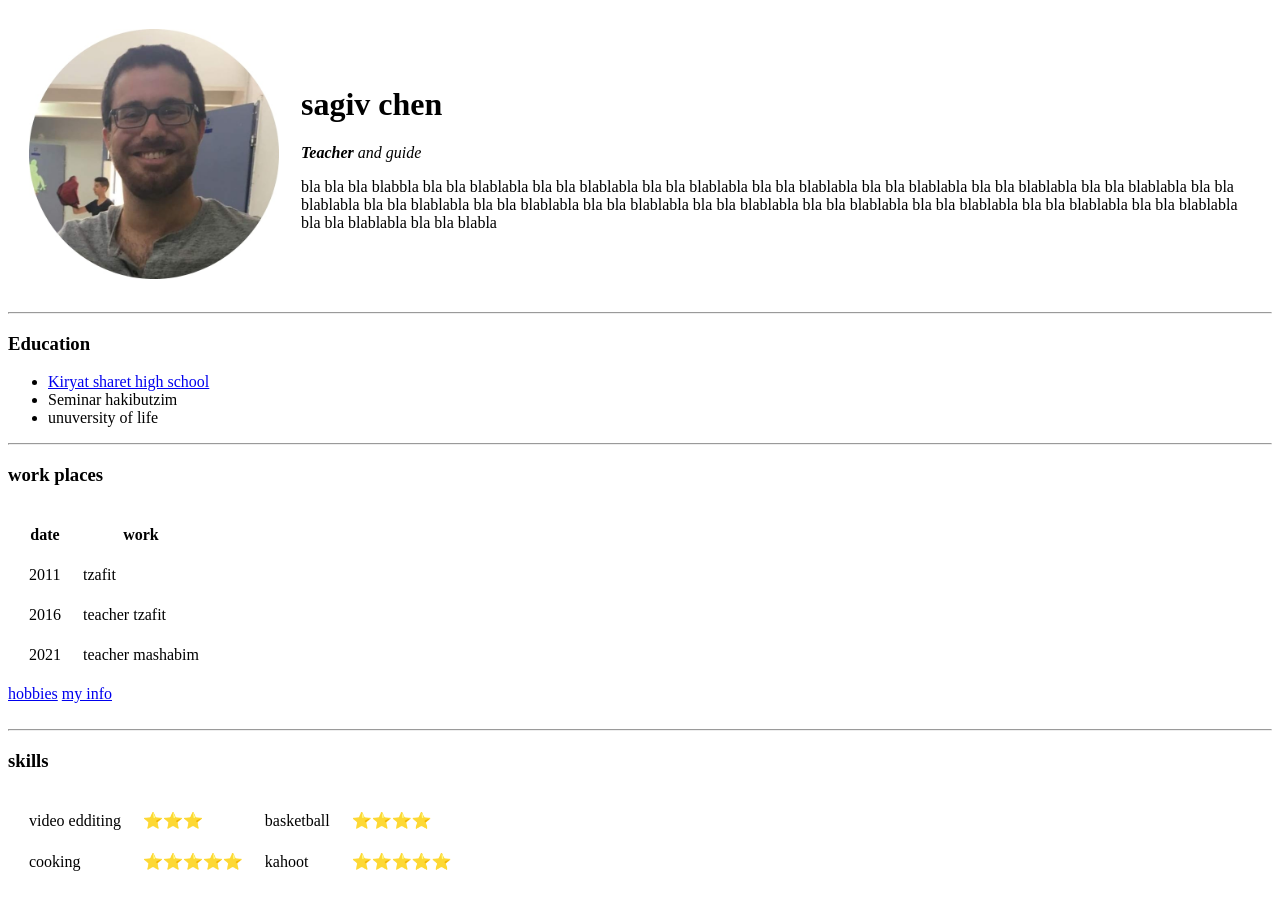
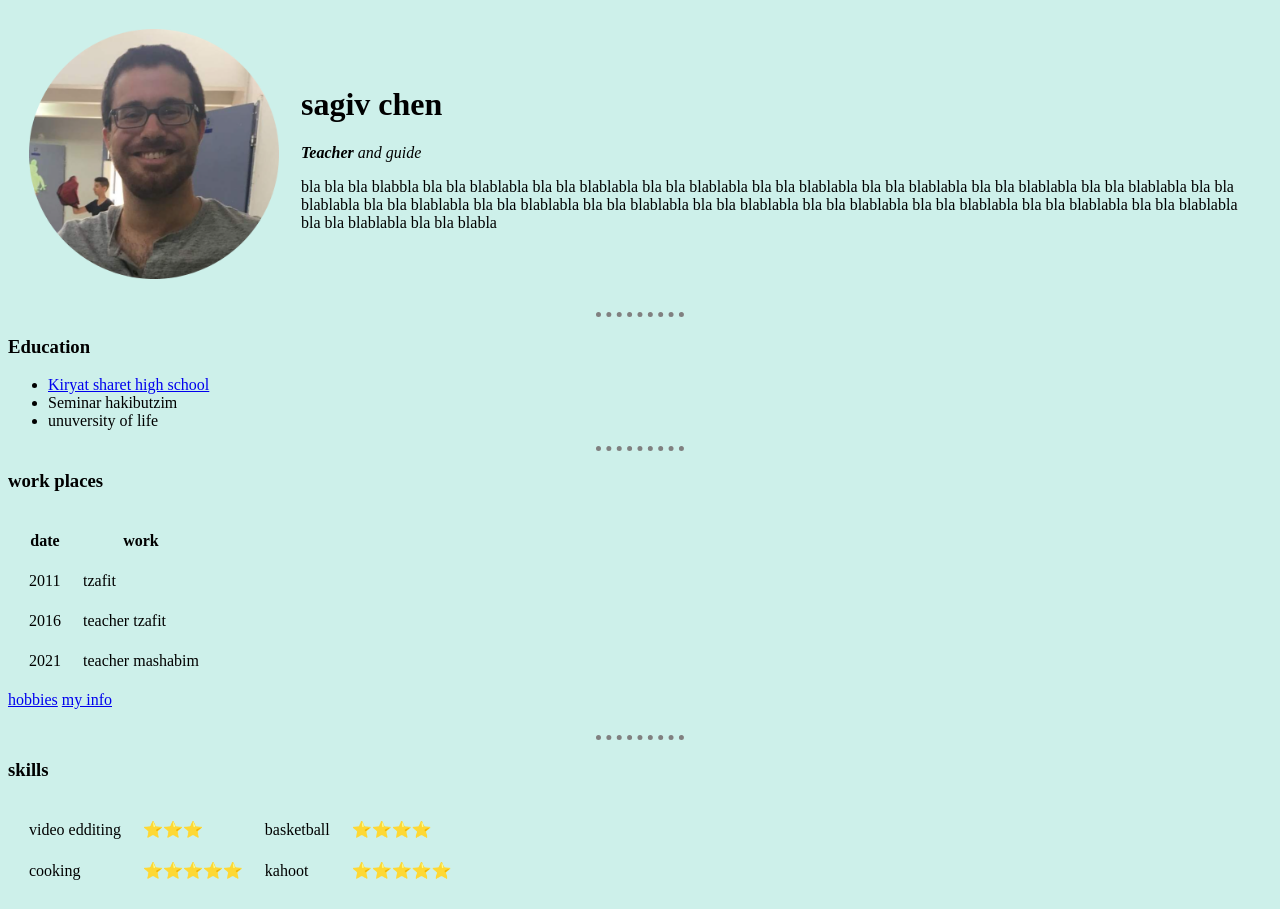
Before and after one commit to sagivchen/cv, a plain HTML site: page index.html in a window 1280 px wide. Drawn offline with Linux system fonts and the light colour scheme.

Commit message:
Add files via upload

```diff
--- a/index.html
+++ b/index.html
@@ -4,12 +4,25 @@
 <head>
   <meta charset="utf-8">
   <title>🙏sagivada🙏</title>
+
+  <style media="screen">
+    body {
+background-color: #CDF0EA;
+    }
+    hr {
+      border-style: none;
+      border-top-style: dotted;
+      border-color: grey;
+      border-width: 5px;
+      width: 7%;
+    }
+  </style>
 </head>
 
 <body>
   <table cellspacing=20>
     <tr>
-      <td>  <img src="sagivesh.jpg" alt="sagiv picture" width="250" height="250"></td>
+      <td>  <img src="111.png" alt="sagiv picture" width="250" height="250"></td>
       <td><h1>sagiv chen</h1>
     <p><em><strong>Teacher</strong> and guide</em></p>
     <p>bla bla bla blabbla bla bla blablabla bla bla blablabla bla bla blablabla bla bla blablabla bla bla blablabla bla bla blablabla bla bla blablabla bla bla blablabla bla bla blablabla bla bla blablabla bla bla blablabla bla bla blablabla bla bla blablabla bla bla blablabla bla bla blablabla bla bla blablabla bla bla blablabla bla bla blabla</p></td>
```
Also changed, not shown: 111.png (added).
